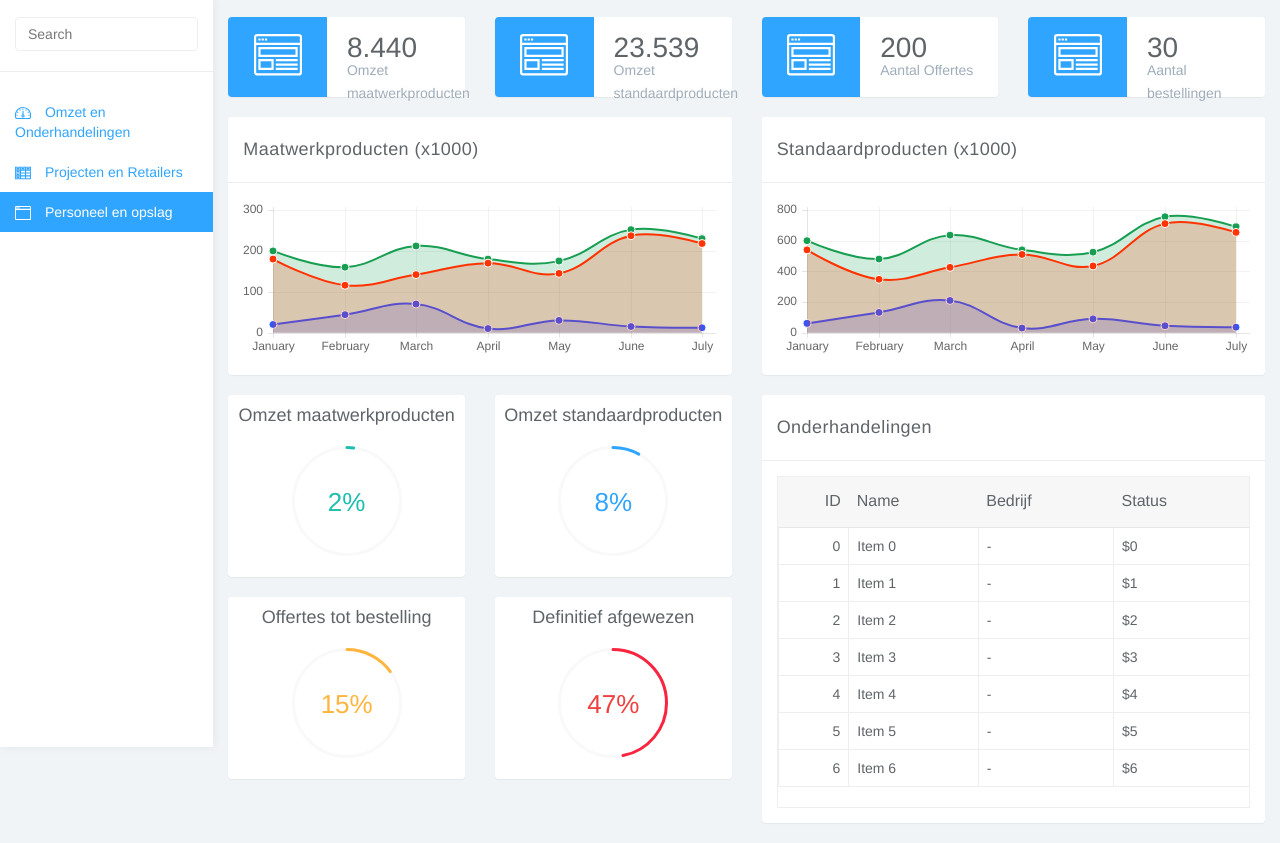
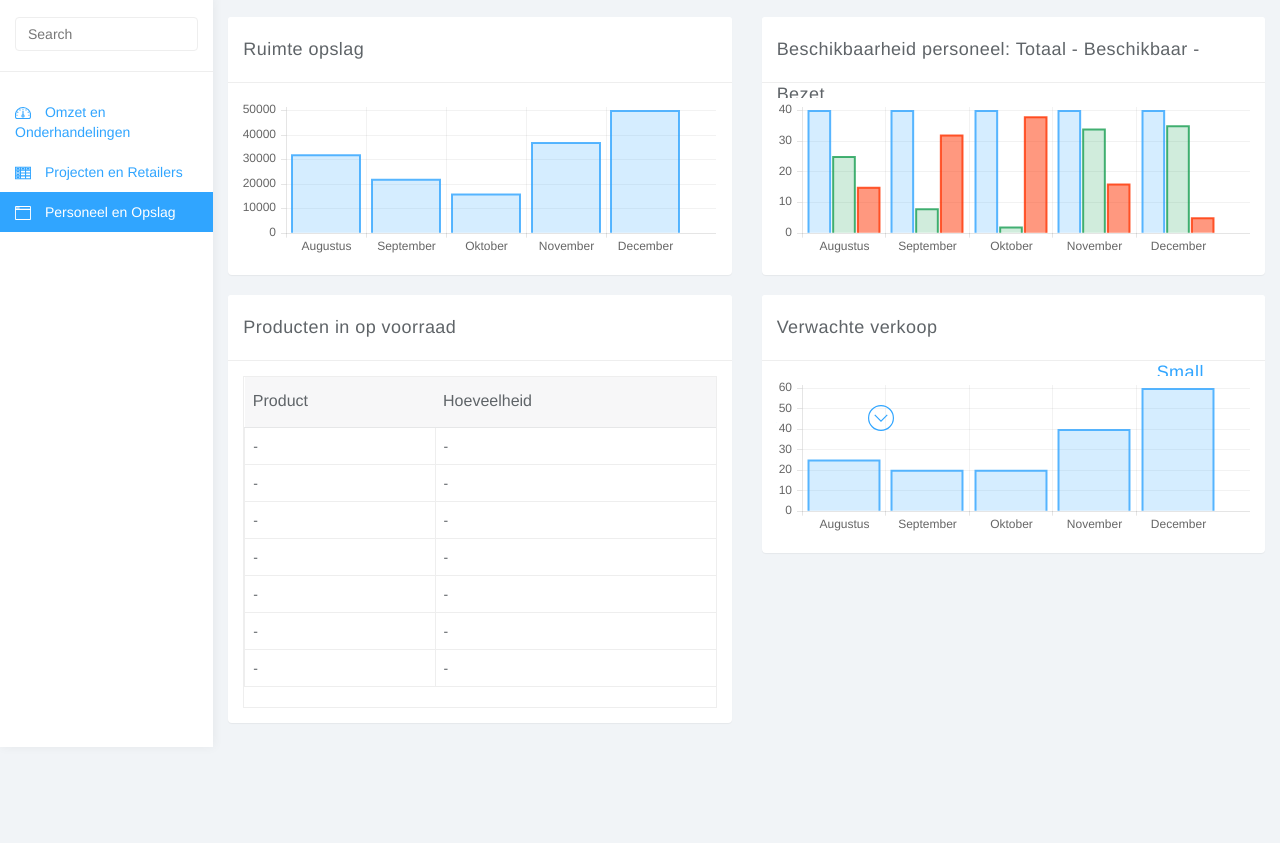
Before and after one commit to BramHendriksDeveloper/Assignment2_sales, a plain HTML site: page personeel_opslag.html in a window 1280 px wide. Shown: the part 53-896 px from the top of the page. After the commit the page ends 800 px from the top, so only its background shows below. Drawn offline with Linux system fonts and the light colour scheme.

Commit message:
personeel en opslag

```diff
--- a/css/styles.css
+++ b/css/styles.css
@@ -945,7 +945,6 @@ h1.page-header {
 	margin-left: 200px;
 }
 
-.subjectHeader {
-	margin-left: 20px;
-	margin-top: 10px;
+.dropdownProducten2{
+	margin-left: 380px;
 }
--- a/js/chart-data.js
+++ b/js/chart-data.js
@@ -126,6 +126,62 @@ var randomScalingFactor = function(){ return Math.round(Math.random()*1000)};
 
 		}
 
+	var barChartData2 = {
+			labels : ["Augustus","September","Oktober","November","December"],
+			datasets : [
+				{
+					fillColor : "rgba(48, 164, 255, 0.2)",
+					strokeColor : "rgba(48, 164, 255, 0.8)",
+					highlightFill : "rgba(48, 164, 255, 0.75)",
+					highlightStroke : "rgba(48, 164, 255, 1)",
+					data : [40,40,40,40,40]
+				},
+				{
+					fillColor : "rgba(24, 158, 82, 0.2)",
+					strokeColor : "rgba(24, 158, 82, 0.8)",
+					highlightFill : "rgba(24, 158, 82, 0.75)",
+					highlightStroke : "rgba(24, 158, 82, 1)",
+					data : [25,8,2,34,35]
+				},
+				{
+					fillColor : "rgba(255,51,0,0.5)",
+					strokeColor : "rgba(255,51,0,0.8)",
+					highlightFill: "rgba(255,51,0,0.75)",
+					highlightStroke: "rgba(255,51,0,1)",
+					data : [15,32,38,16,5]
+				}
+			]
+
+		}
+
+	var barChartData3 = {
+			labels : ["Augustus","September","Oktober","November","December"],
+			datasets : [
+				{
+					fillColor : "rgba(48, 164, 255, 0.2)",
+					strokeColor : "rgba(48, 164, 255, 0.8)",
+					highlightFill : "rgba(48, 164, 255, 0.75)",
+					highlightStroke : "rgba(48, 164, 255, 1)",
+					data : [32000,22000,16000,37000,50000]
+				}
+			]
+
+		}
+
+	var barChartData4 = {
+			labels : ["Augustus","September","Oktober","November","December"],
+			datasets : [
+				{
+					fillColor : "rgba(48, 164, 255, 0.2)",
+					strokeColor : "rgba(48, 164, 255, 0.8)",
+					highlightFill : "rgba(48, 164, 255, 0.75)",
+					highlightStroke : "rgba(48, 164, 255, 1)",
+					data : [25,20,20,40,60]
+				}
+			]
+
+		}
+
 	var pieData = [
 				{
 					value: 300,
@@ -211,4 +267,25 @@ window.onload = function(){
 			responsive : true
 		});
 	}
+	var chart4 = document.getElementById("bar2-chart");
+	if(chart4){
+		chart4 = chart4.getContext("2d");
+		window.myBar = new Chart(chart4).Bar(barChartData2, {
+			responsive : true
+		});
+	}
+	var chart6 = document.getElementById("bar3-chart");
+	if(chart6){
+		chart6 = chart6.getContext("2d");
+		window.myBar = new Chart(chart6).Bar(barChartData3, {
+			responsive : true
+		});
+	}
+	var chart7 = document.getElementById("bar4-chart");
+	if(chart7){
+		chart7 = chart7.getContext("2d");
+		window.myBar = new Chart(chart7).Bar(barChartData4, {
+			responsive : true
+		});
+	}
 };
--- a/personeel_opslag.html
+++ b/personeel_opslag.html
@@ -44,178 +44,68 @@
 		<ul class="nav menu">
 			<li><a href="index.html"><svg class="glyph stroked dashboard-dial"><use xlink:href="#stroked-dashboard-dial"></use></svg> Omzet en Onderhandelingen</a></li>
 			<li><a href="product_retailers.html"><svg class="glyph stroked calendar"><use xlink:href="#stroked-table"></use></svg> Projecten en Retailers</a></li>
-			<li class="active"><a href="personeel_opslag.html"><svg class="glyph stroked line-graph"><use xlink:href="#stroked-app-window"></use></svg> Personeel en opslag</a></li>
+			<li class="active"><a href="personeel_opslag.html"><svg class="glyph stroked line-graph"><use xlink:href="#stroked-app-window"></use></svg> Personeel en Opslag</a></li>
 		</ul>
 
 	</div><!--/.sidebar-->
 
 	<div class="col-sm-9 col-sm-offset-3 col-lg-10 col-lg-offset-2 main">
 		<div class="row">
-			<div class="col-xs-12 col-md-6 col-lg-3">
-				<div class="panel panel-blue panel-widget ">
-					<div class="row no-padding">
-						<div class="col-sm-3 col-lg-5 widget-left">
-							<svg class="glyph stroked bag"><use xlink:href="#stroked-app-window-with-content"></use></svg>
-						</div>
-						<div class="col-sm-9 col-lg-7 widget-right">
-							<div class="large">8.440</div>
-							<div class="text-muted">Omzet maatwerkproducten</div>
-						</div>
-					</div>
-				</div>
-			</div>
-			<div class="col-xs-12 col-md-6 col-lg-3">
-				<div class="panel panel-blue panel-widget">
-					<div class="row no-padding">
-						<div class="col-sm-3 col-lg-5 widget-left">
-							<svg class="glyph stroked empty-message"><use xlink:href="#stroked-app-window-with-content"></use></svg>
-						</div>
-						<div class="col-sm-9 col-lg-7 widget-right">
-							<div class="large">23.539</div>
-							<div class="text-muted">Omzet standaardproducten</div>
-						</div>
-					</div>
-				</div>
-			</div>
-			<div class="col-xs-12 col-md-6 col-lg-3">
-				<div class="panel panel-blue panel-widget">
-					<div class="row no-padding">
-						<div class="col-sm-3 col-lg-5 widget-left">
-							<svg class="glyph stroked male-user"><use xlink:href="#stroked-app-window-with-content"></use></svg>
-						</div>
-						<div class="col-sm-9 col-lg-7 widget-right">
-							<div class="large">200</div>
-							<div class="text-muted">Aantal Offertes</div>
-						</div>
-					</div>
-				</div>
-			</div>
-			<div class="col-xs-12 col-md-6 col-lg-3">
-				<div class="panel panel-blue panel-widget">
-					<div class="row no-padding">
-						<div class="col-sm-3 col-lg-5 widget-left">
-							<svg class="glyph stroked app-window-with-content"><use xlink:href="#stroked-app-window-with-content"></use></svg>
-						</div>
-						<div class="col-sm-9 col-lg-7 widget-right">
-							<div class="large">30</div>
-							<div class="text-muted">Aantal bestellingen</div>
-						</div>
-					</div>
-				</div>
-			</div>
-		</div><!--/.row-->
-
-		<div class="row">
 			<div class="col-lg-6">
 				<div class="panel panel-default">
-					<div class="panel-heading">Maatwerkproducten (x1000)</div>
+					<div class="panel-heading">Ruimte opslag</div>
 					<div class="panel-body">
 						<div class="canvas-wrapper">
-							<canvas class="main-chart" id="line-chart" height="200" width="600"></canvas>
+							<canvas class="main-chart" id="bar3-chart" height="200" width="600"></canvas>
 						</div>
 					</div>
 				</div>
 			</div>
 			<div class="col-lg-6">
 				<div class="panel panel-default">
-					<div class="panel-heading">Standaardproducten (x1000)</div>
+					<div class="panel-heading">Beschikbaarheid personeel: Totaal - Beschikbaar - Bezet</div>
 					<div class="panel-body">
 						<div class="canvas-wrapper">
-							<canvas class="main-chart" id="line2-chart" height="200" width="600"></canvas>
+							<canvas class="main-chart" id="bar2-chart" height="200" width="600"></canvas>
 						</div>
 					</div>
 				</div>
 			</div>
-		</div><!--/.row-->
-
-		<div class="row">
-			<div class="col-md-6 noMargin">
-				<div class="col-xs-6 col-md-6">
+			<div class="col-lg-6">
 				<div class="panel panel-default">
-						<div class="panel-body easypiechart-panel">
-							<h4>Omzet maatwerkproducten</h4>
-							<div class="easypiechart" id="easypiechart-teal" data-percent="2" ><span class="percent">2%</span>
-							</div>
-						</div>
-					</div>
-				</div>
-				<div class="col-xs-6 col-md-6">
-					<div class="panel panel-default">
-						<div class="panel-body easypiechart-panel">
-							<h4>Omzet standaardproducten</h4>
-							<div class="easypiechart" id="easypiechart-blue" data-percent="8" ><span class="percent">8%</span>
-							</div>
-						</div>
-					</div>
-				</div>
-				<div class="col-xs-6 col-md-6">
-					<div class="panel panel-default">
-						<div class="panel-body easypiechart-panel">
-							<h4>Offertes tot bestelling</h4>
-							<div class="easypiechart" id="easypiechart-orange" data-percent="15" ><span class="percent">15%</span>
-							</div>
-						</div>
-					</div>
-				</div>
-				<div class="col-xs-6 col-md-6">
-					<div class="panel panel-default">
-						<div class="panel-body easypiechart-panel">
-							<h4>Definitief afgewezen</h4>
-							<div class="easypiechart" id="easypiechart-red" data-percent="47" ><span class="percent">47%</span>
-							</div>
-						</div>
-					</div>
-				</div>
-			</div>
-			<div class="col-md-6">
-				<div class="panel panel-default">
-					<div class="panel-heading">Onderhandelingen</div>
+					<div class="panel-heading">Producten in op voorraad</div>
 					<div class="panel-body">
 						<table data-toggle="table" id="table-style" data-url="tables/data2.json" data-row-style="rowStyle">
 							<thead>
 									<tr>
-									<th data-field="id" data-align="right" >ID</th>
-									<th data-field="name" >Name</th>
-									<th data-field="bedrijf" >Bedrijf</th>
-									<th data-field="price">Status</th>
+										<th data-field="product" >Product</th>
+										<th data-field="omzet" >Hoeveelheid</th>
 									</tr>
 								</thead>
 								<tbody>
-								<tr class="danger">
-									<td data-field="id" data-align="right" >2</td>
-									<td data-field="name">ACS Hoofdgebouw Eindhoven</td>
-									<td data-field="bedrijf">Philips</td>
-									<td data-field="price">Afgewezen</td>
+									<tr class="warning">
+										<td data-field="product">Small Aircleaner</td>
+										<td data-field="omzet">42</td>
+									</tr>
+									<tr>
+										<td data-field="product">Large Aircleaner</td>
+										<td data-field="omzet">423</td>
 									</tr>
 									<tr class="danger">
-									<td data-field="id" data-align="right" >2</td>
-									<td data-field="name">ACS Healthcare Best</td>
-									<td data-field="bedrijf">Philips</td>
-									<td data-field="price">Afgewezen</td>
-								</tr>
-								<tr class="success">
-									<td data-field="id" data-align="right" >1</td>
-									<td data-field="name">ACS Fabrikam Hoofdgebouw</td>
-									<td data-field="bedrijf">Fabrikam</td>
-									<td data-field="price">Geaccepteerd</td>
-								</tr>
-								<tr class="warning">
-									<td data-field="id" data-align="right" >3</td>
-									<td data-field="name">ACS Avan 's-Hertogenbosch</td>
-									<td data-field="bedrijf">Avans Hogescholen</td>
-									<td data-field="price">Selectieproces</td>
+										<td data-field="product">Small Heather</td>
+										<td data-field="omzet">0</td>
 									</tr>
 									<tr>
-									<td data-field="id" data-align="right" >5</td>
-									<td data-field="name">ACS HAS 's-Hertogenbosch</td>
-									<td data-field="bedrijf">HAS Hogescholen</td>
-									<td data-field="price">Voorstel</td>
+										<td data-field="product">Large Heather</td>
+										<td data-field="omzet">320</td>
 									</tr>
 									<tr>
-									<td data-field="id" data-align="right" >5</td>
-									<td data-field="name">ACS Albert Heijn Bijlmer</td>
-									<td data-field="bedrijf">Albert Heijn</td>
-									<td data-field="price">Voorstel</td>
+										<td data-field="product">Small AC</td>
+										<td data-field="omzet">125</td>
+									</tr>
+									<tr>
+										<td data-field="product">Large AC</td>
+										<td data-field="omzet">254</td>
 									</tr>
 								</tbody>
 						</table>
@@ -238,6 +128,20 @@
 								});
 							});
 						</script>
+					</div>
+				</div>
+			</div>
+			<div class="col-lg-6">
+				<div class="panel panel-default">
+					<div class="panel-heading">Verwachte verkoop
+						<a class="dropdownProducten2" href="#">
+							<span data-toggle="collapse" href="#sub-item-1">Small Aircleaner <svg class="glyph stroked chevron-down"><use xlink:href="#stroked-chevron-down"></use></svg></span>
+						</a>
+					</div>
+					<div class="panel-body">
+						<div class="canvas-wrapper">
+							<canvas class="main-chart" id="bar4-chart" height="200" width="600"></canvas>
+						</div>
 					</div>
 				</div>
 			</div>
```
Also changed, not shown: product_retailers.html (+3 -3 lines). Lines whose indentation alone changed are shown as unchanged.
